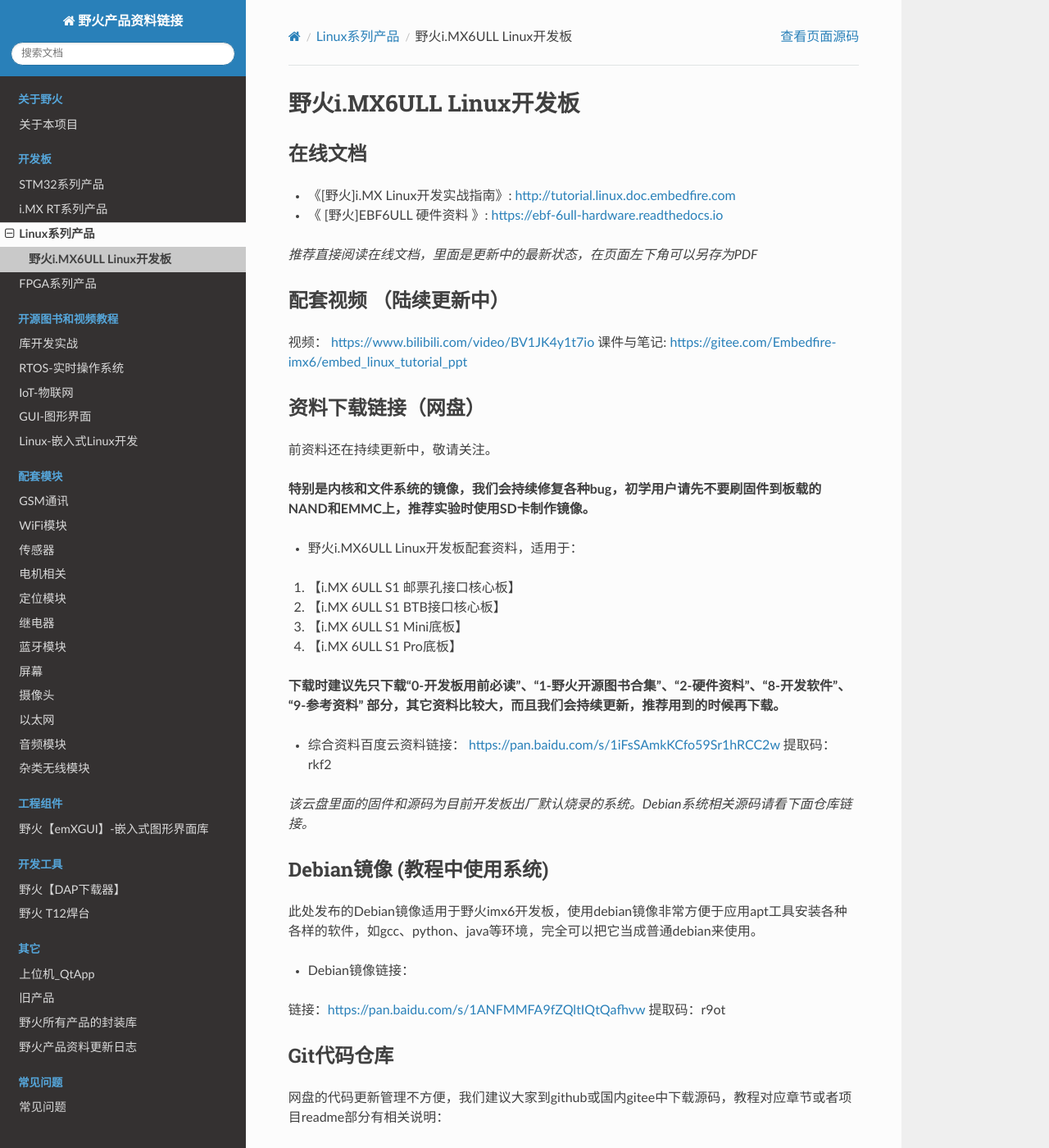
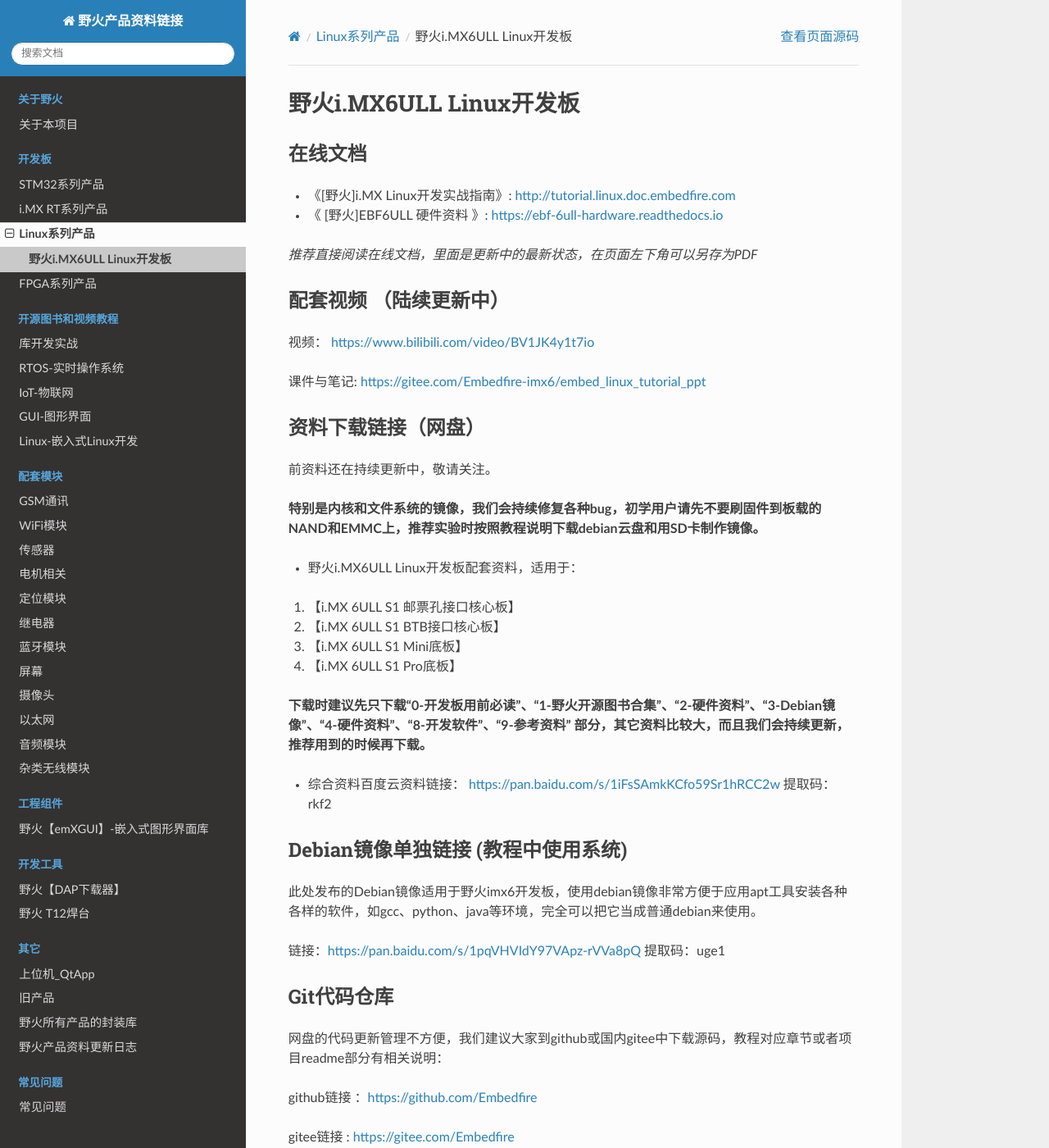
Before and after one commit to Embedfire/ebf_products, a Sphinx documentation site: the page built from documentation/linux/ebf_i.mx6ull.rst, in a window 1280 px wide and 1400 px high. Shown: the whole window at 82% size. Built offline with Sphinx 7.4.7 and the Read the Docs theme 2.0.0, drawn with Linux system fonts in a browser that asks for light colours; pages that are not in the unit, such as notebooks, are missing from menus.

Commit message:
linux页面改动

```diff
--- a/documentation/linux/ebf_i.mx6ull.rst
+++ b/documentation/linux/ebf_i.mx6ull.rst
@@ -16,6 +16,7 @@
 配套视频 （陆续更新中）
 --------
 视频：       https://www.bilibili.com/video/BV1JK4y1t7io
+
 课件与笔记:  https://gitee.com/Embedfire-imx6/embed_linux_tutorial_ppt
 
 
@@ -24,7 +25,7 @@
 --------------------
 前资料还在持续更新中，敬请关注。
 
-**特别是内核和文件系统的镜像，我们会持续修复各种bug，初学用户请先不要刷固件到板载的NAND和EMMC上，推荐实验时使用SD卡制作镜像。**
+**特别是内核和文件系统的镜像，我们会持续修复各种bug，初学用户请先不要刷固件到板载的NAND和EMMC上，推荐实验时按照教程说明下载debian云盘和用SD卡制作镜像。**
 
 -  野火i.MX6ULL Linux开发板配套资料，适用于：
 
@@ -33,24 +34,20 @@
 #. 【i.MX 6ULL S1 Mini底板】
 #. 【i.MX 6ULL S1 Pro底板】
 
-**下载时建议先只下载“0-开发板用前必读”、“1-野火开源图书合集”、“2-硬件资料”、“8-开发软件”、“9-参考资料” 部分，其它资料比较大，而且我们会持续更新，推荐用到的时候再下载。**
+**下载时建议先只下载“0-开发板用前必读”、“1-野火开源图书合集”、“2-硬件资料”、“3-Debian镜像”、“4-硬件资料”、“8-开发软件”、“9-参考资料” 部分，其它资料比较大，而且我们会持续更新，推荐用到的时候再下载。**
 
 - 综合资料百度云资料链接：
   https://pan.baidu.com/s/1iFsSAmkKCfo59Sr1hRCC2w
   提取码：rkf2
-*该云盘里面的固件和源码为目前开发板出厂默认烧录的系统。Debian系统相关源码请看下面仓库链接。*
 
 
-Debian镜像 (教程中使用系统)
+Debian镜像单独链接 (教程中使用系统)
 -----------
 此处发布的Debian镜像适用于野火imx6开发板，使用debian镜像非常方便于应用apt工具安装各种各样的软件，如gcc、python、java等环境，完全可以把它当成普通debian来使用。
 
-- Debian镜像链接：
-链接：https://pan.baidu.com/s/1ANFMMFA9fZQltIQtQafhvw
-提取码：r9ot
 
-
-
+链接：https://pan.baidu.com/s/1pqVHVIdY97VApz-rVVa8pQ
+提取码：uge1
 
 
 
```
